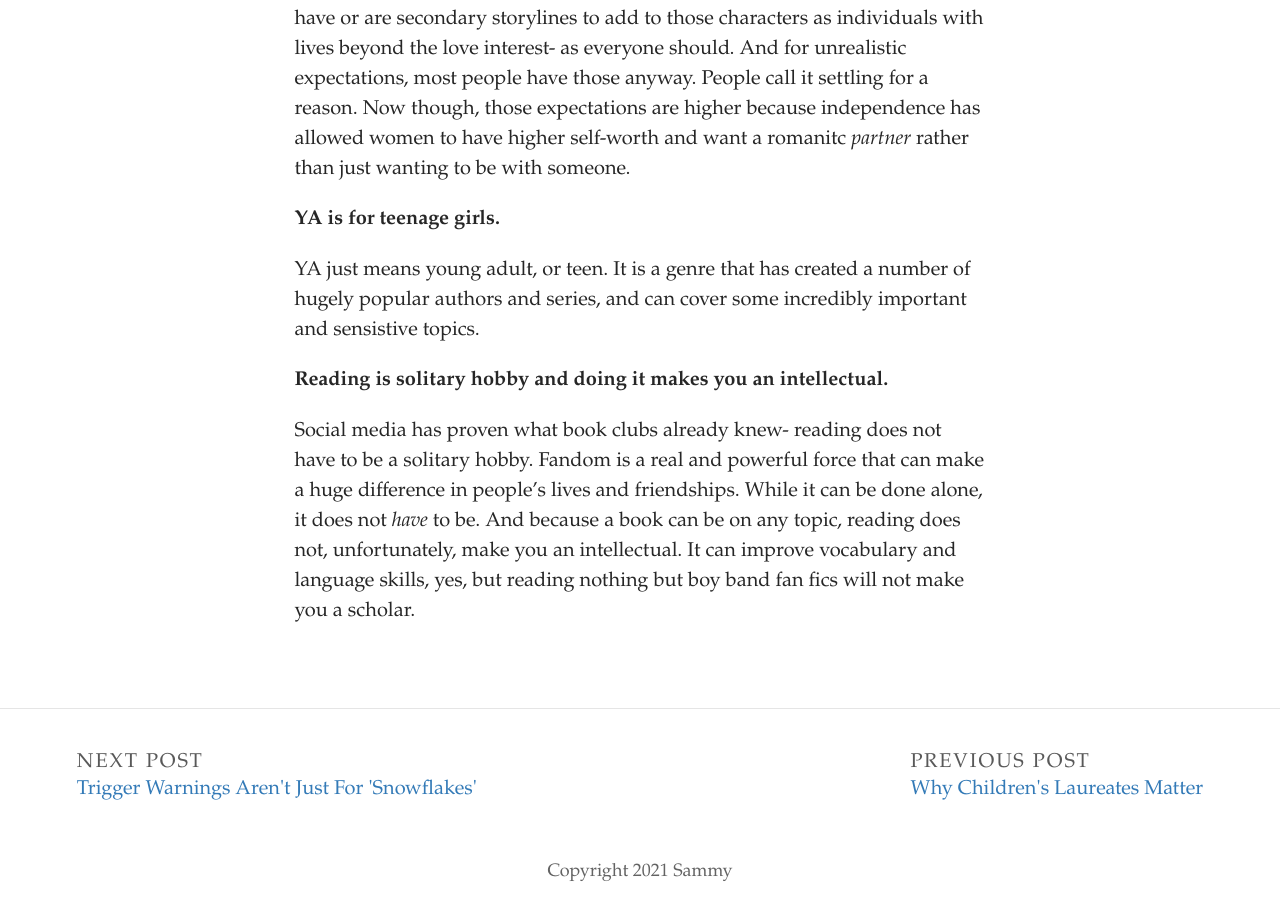
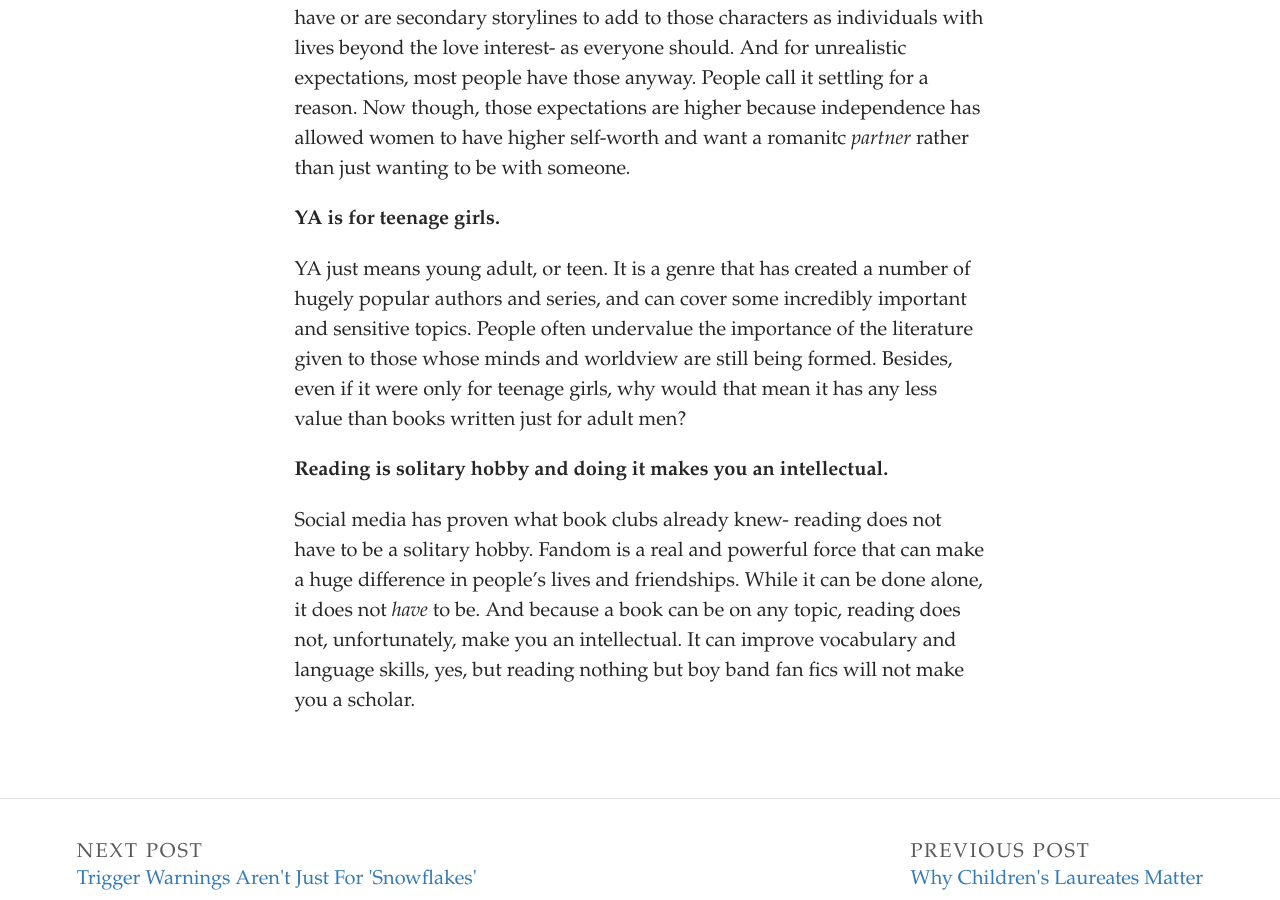
Before and after one commit to SammySpinsAYarn/Blog, a Jekyll site: the page built from _posts/2023-11-18-genre-fiction-stereotypes-and-why-theyre-ridiculous.md, in a window 1280 px wide and 900 px high, scrolled down 1862 px. Built offline with Jekyll 4.4.1, drawn with Linux system fonts in a browser that asks for light colours; some web fonts are replaced.

Commit message:
Update Post “2023-11-18-genre-fiction-stereotypes-and-why-theyre-ridiculous”

```diff
--- a/_posts/2023-11-18-genre-fiction-stereotypes-and-why-theyre-ridiculous.md
+++ b/_posts/2023-11-18-genre-fiction-stereotypes-and-why-theyre-ridiculous.md
@@ -33,7 +33,7 @@ W﻿ow, ok cynic. First off, romance books are for anyone who enjoys hearing abo
 
 **Y﻿A is for teenage girls.**
 
-Y﻿A just means young adult, or teen. It is a genre that has created a number of hugely popular authors and series, and can cover some incredibly important and sensistive topics.
+Y﻿A just means young adult, or teen. It is a genre that has created a number of hugely popular authors and series, and can cover some incredibly important and sensitive topics. People often undervalue the importance of the literature given to those whose minds and worldview are still being formed. Besides, even if it were only for teenage girls, why would that mean it has any less value than books written just for adult men?
 
 **R﻿eading is solitary hobby and doing it makes you an intellectual.**
 
```
